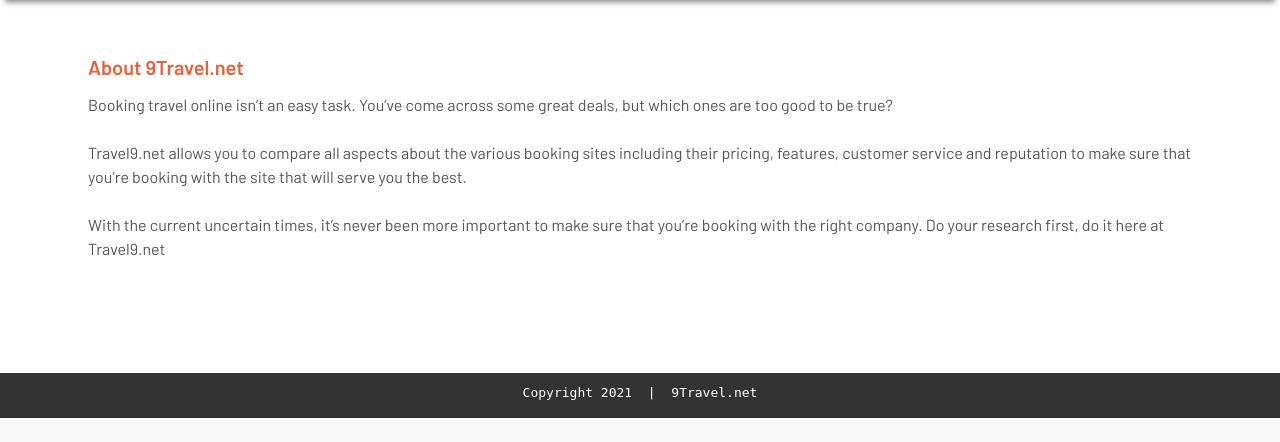
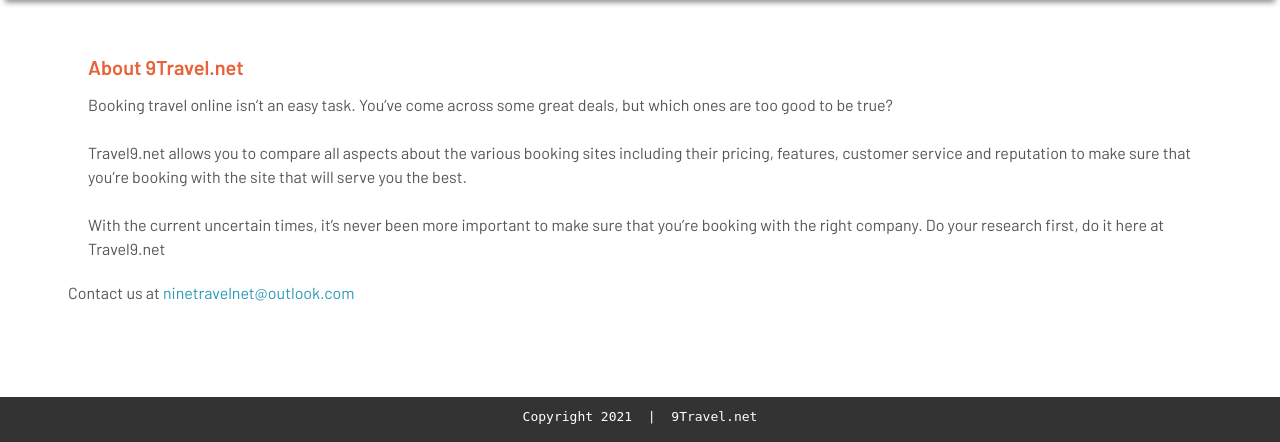
Before and after one commit to rtonkin/travelcompare, a Django app: page /about/ in a window 1280 px wide. Shown: the part 495-937 px from the top of the page. Before the commit the page ends 913 px from the top, so only its background shows below. Run offline with Django 3.2, Linux system fonts and the light colour scheme; some libraries are stand-ins or nearby versions.

Commit message:
Add 9travel contact

```diff
--- a/main/templates/about.html
+++ b/main/templates/about.html
@@ -38,6 +38,10 @@
                         With the current uncertain times, it’s never been more important to make sure that you’re booking with the right company. Do your research first, do it here at Travel9.net
 
                     </div>
+
+                    <div>
+                        Contact us at <a href="mailto:ninetravelnet@outlook.com">ninetravelnet@outlook.com</a>
+                    </div>
                     <div id="right" class="padded">
 
                     </div>
--- a/main/templates/oldcode.html
+++ b/main/templates/oldcode.html
@@ -6,4 +6,4 @@
                                 </div>
                                 <button name="button" type="submit" class="searchright"><div>Search</div></button>
                             </form>
-                        </div>
+                        </div>\
```
